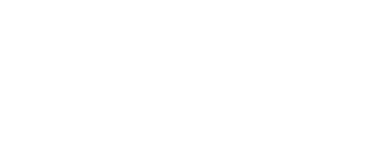
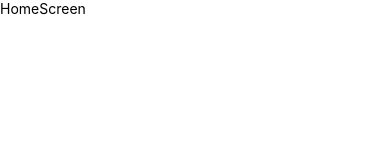
Before and after one commit to isamed92/rn-movies, a React Native app: screen / in a window 390 px wide. Shown: the top 160 px of the page. Built offline with nearby package versions, Linux system fonts and the light colour scheme.

Commit message:
add navigation stack

```diff
--- a/App.tsx
+++ b/App.tsx
@@ -1,11 +1,13 @@
+import 'react-native-gesture-handler';
 import React from 'react'
 import { NavigationContainer } from '@react-navigation/native'
+import { Navigation } from './src/navigation/Navigation';
+
 
 const App = () => {
   return (
     <NavigationContainer>
-
-
+      <Navigation/>
     </NavigationContainer>
   )
 }
--- a/package.json
+++ b/package.json
@@ -11,8 +11,10 @@
   },
   "dependencies": {
     "@react-navigation/native": "^6.0.12",
+    "@react-navigation/stack": "^6.2.3",
     "react": "18.0.0",
     "react-native": "0.69.5",
+    "react-native-gesture-handler": "^2.6.0",
     "react-native-safe-area-context": "^4.3.3",
     "react-native-screens": "^3.17.0"
   },
--- /dev/null
+++ b/src/navigation/Navigation.tsx
@@ -0,0 +1,19 @@
+import React from 'react'
+import { createStackNavigator } from '@react-navigation/stack';
+import { DetailScreen, HomeScreen } from '../screens';
+
+const Stack = createStackNavigator();
+
+export const Navigation = () => {
+  return (
+    <Stack.Navigator screenOptions={{
+        headerShown: false,
+        cardStyle: {
+            backgroundColor: 'white'
+        }
+    }}>
+      <Stack.Screen name="HomeScreen" component={HomeScreen} />
+      <Stack.Screen name="DetailScreen" component={DetailScreen} />
+    </Stack.Navigator>
+  );
+}
--- /dev/null
+++ b/src/screens/DetailScreen.tsx
@@ -0,0 +1,13 @@
+import { StyleSheet, Text, View } from 'react-native'
+import React from 'react'
+
+export const DetailScreen = () => {
+  return (
+    <View>
+      <Text>DetailScreen</Text>
+    </View>
+  )
+}
+
+
+const styles = StyleSheet.create({})
--- /dev/null
+++ b/src/screens/HomeScreen.tsx
@@ -0,0 +1,18 @@
+import { Button, SafeAreaView, StyleSheet, Text, View } from 'react-native'
+import React from 'react'
+// import { useNavigation } from '@react-navigation/native'
+
+export const HomeScreen = () => {
+
+  // const navigation = useNavigation();
+  return (
+    <SafeAreaView>
+      <Text>HomeScreen</Text>
+
+      {/* <Button title='Ir a detalle' onPress={()=> navigation.navigate('DetailScreen') } /> */}
+    </SafeAreaView>
+  )
+}
+
+
+const styles = StyleSheet.create({})
--- /dev/null
+++ b/src/screens/index.ts
@@ -0,0 +1,2 @@
+export * from  './DetailScreen'
+export * from  './HomeScreen'
```
Also changed, not shown: 2 other files (tests, documents, lock files or other folders).
